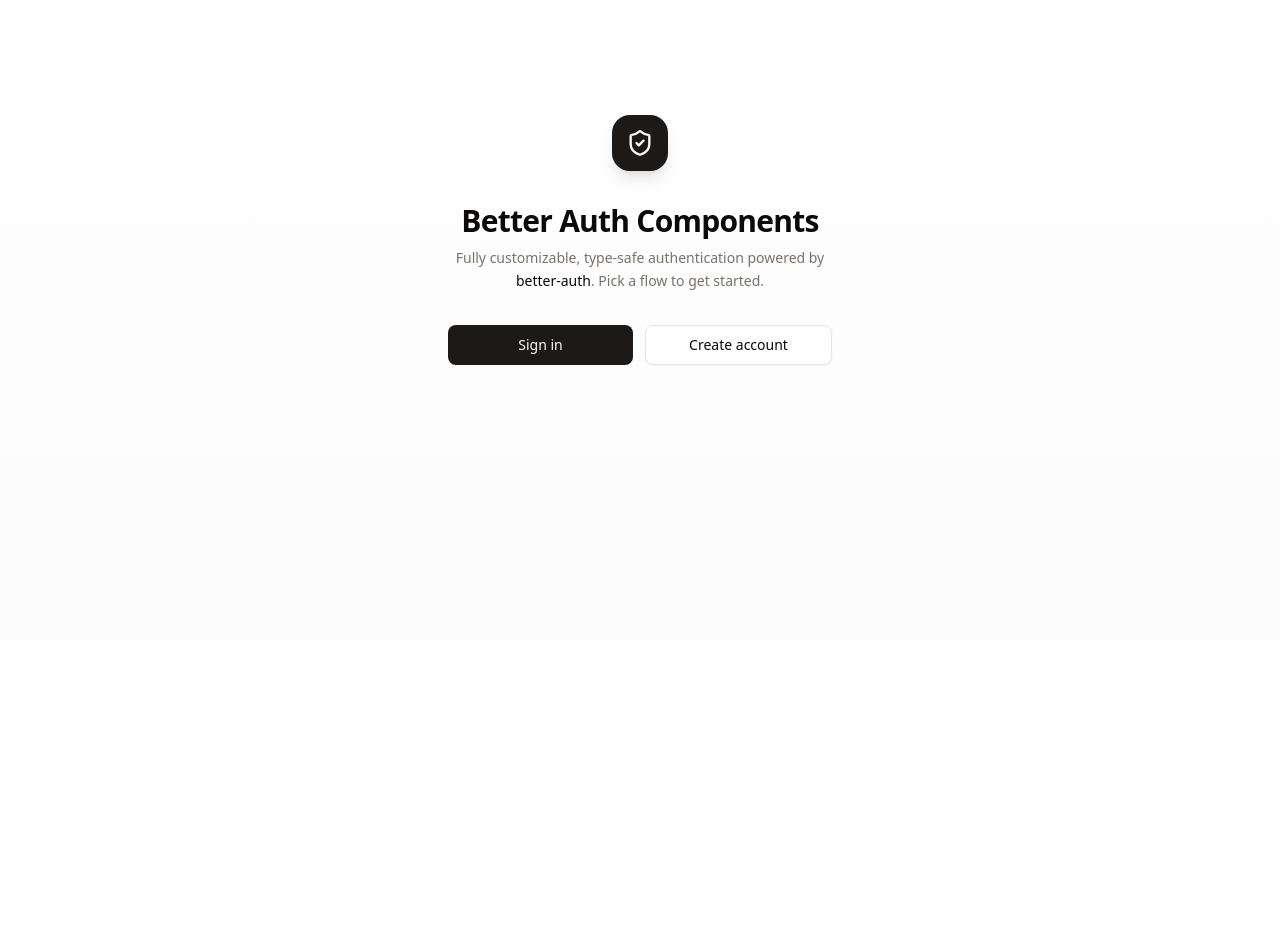
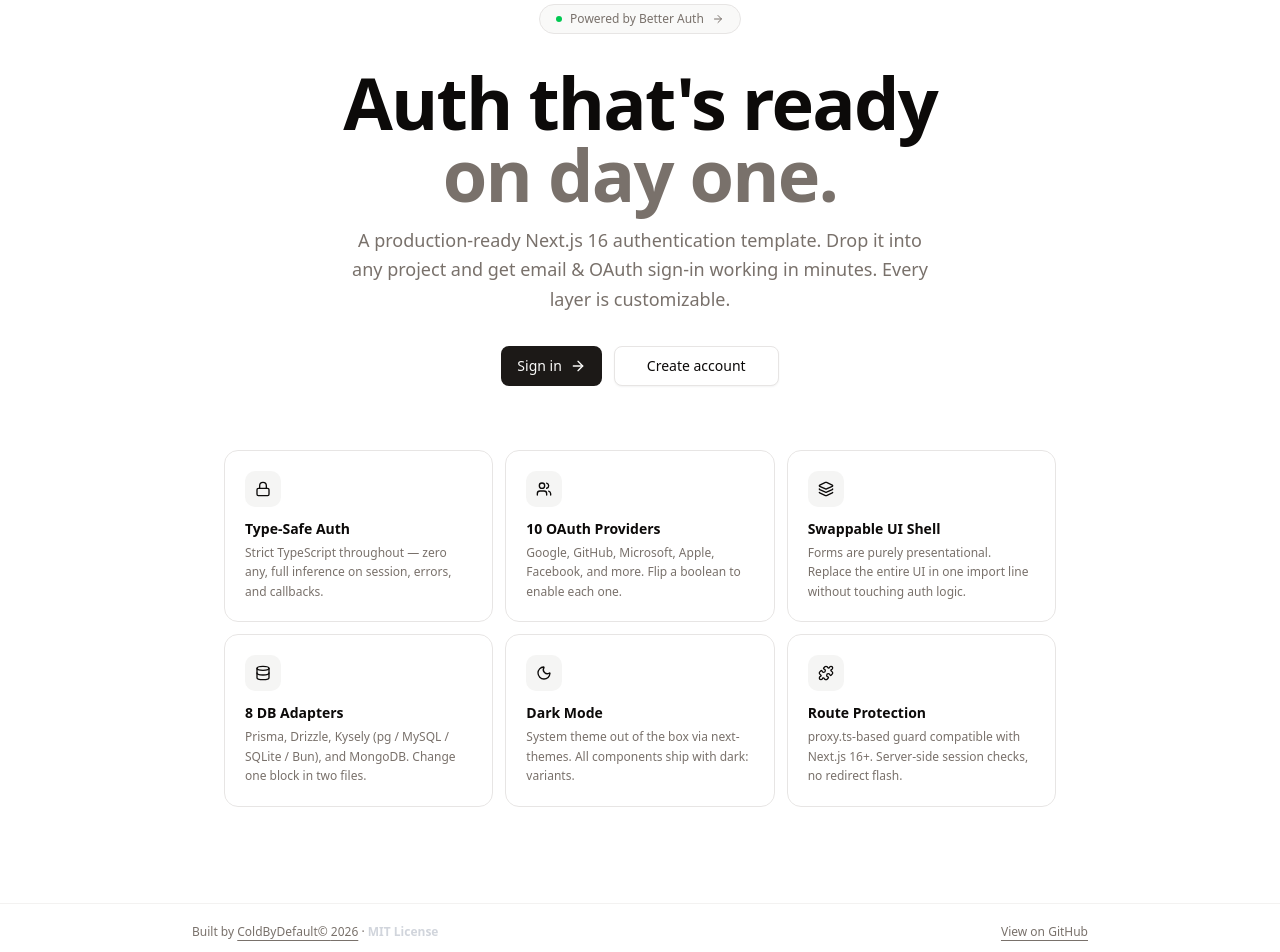
Before and after one commit to ColdByDefault/ready-to-use-auth, a Next.js app: page / in a window 1280 px wide. Shown: the part 160-1112 px from the top of the page. Before the commit the page ends 800 px from the top, so only its background shows below. Built offline with nearby package versions, Linux system fonts and the light colour scheme.

Commit message:
feat: add landing page component with version badge and update root page to use it

```diff
--- a/app/page.tsx
+++ b/app/page.tsx
@@ -1,43 +1,14 @@
-import Link from "next/link";
-import { ShieldCheck } from "lucide-react";
+/**
+ * Root landing page.
+ *
+ * The default landing UI lives in @/components/landing-default.
+ * To replace it with your own:
+ *   1. Delete (or keep) the `components/landing-default/` folder.
+ *   2. Replace the import below with your own component.
+ *   3. That's it — no other files need to change.
+ */
+import { LandingPage } from "@/components/landing-default";
 
-import { Button } from "@/components/ui/button";
-
-/**
- * Root landing page — two CTA buttons routing to sign-in and sign-up.
- * All layout is a pure RSC; no client code needed here.
- */
 export default function HomePage() {
-  return (
-    <main className="from-background to-muted/30 flex min-h-screen flex-col items-center justify-center bg-linear-to-b px-4">
-      <div className="flex max-w-sm flex-col items-center gap-8 text-center">
-        {/* Logo mark */}
-        <div className="bg-primary text-primary-foreground flex size-14 items-center justify-center rounded-2xl shadow-lg">
-          <ShieldCheck className="size-7" />
-        </div>
-
-        {/* Copy */}
-        <div className="flex flex-col gap-2">
-          <h1 className="text-balance text-3xl font-semibold tracking-tight">
-            Better Auth Components
-          </h1>
-          <p className="text-muted-foreground text-sm leading-relaxed text-pretty">
-            Fully customizable, type-safe authentication powered by{" "}
-            <span className="text-foreground font-medium">better-auth</span>.
-            Pick a flow to get started.
-          </p>
-        </div>
-
-        {/* CTAs */}
-        <div className="flex w-full flex-col gap-3 sm:flex-row">
-          <Button asChild className="flex-1" size="lg">
-            <Link href="/sign-in">Sign in</Link>
-          </Button>
-          <Button asChild variant="outline" className="flex-1" size="lg">
-            <Link href="/sign-up">Create account</Link>
-          </Button>
-        </div>
-      </div>
-    </main>
-  );
+  return <LandingPage />;
 }
--- /dev/null
+++ b/components/landing-default/index.ts
@@ -0,0 +1,2 @@
+export { LandingPage } from "./landing-page";
+export { VersionBadge } from "./version-badge";
--- /dev/null
+++ b/components/landing-default/landing-page.tsx
@@ -0,0 +1,175 @@
+import Link from "next/link";
+import {
+  ShieldCheck,
+  ArrowRight,
+  Database,
+  Layers,
+  Moon,
+  Puzzle,
+  Lock,
+  Users,
+} from "lucide-react";
+import { Button } from "@/components/ui/button";
+import { VersionBadge } from "./version-badge";
+
+const FEATURES = [
+  {
+    icon: Lock,
+    title: "Type-Safe Auth",
+    description:
+      "Strict TypeScript throughout — zero any, full inference on session, errors, and callbacks.",
+  },
+  {
+    icon: Users,
+    title: "10 OAuth Providers",
+    description:
+      "Google, GitHub, Microsoft, Apple, Facebook, and more. Flip a boolean to enable each one.",
+  },
+  {
+    icon: Layers,
+    title: "Swappable UI Shell",
+    description:
+      "Forms are purely presentational. Replace the entire UI in one import line without touching auth logic.",
+  },
+  {
+    icon: Database,
+    title: "8 DB Adapters",
+    description:
+      "Prisma, Drizzle, Kysely (pg / MySQL / SQLite / Bun), and MongoDB. Change one block in two files.",
+  },
+  {
+    icon: Moon,
+    title: "Dark Mode",
+    description:
+      "System theme out of the box via next-themes. All components ship with dark: variants.",
+  },
+  {
+    icon: Puzzle,
+    title: "Route Protection",
+    description:
+      "proxy.ts-based guard compatible with Next.js 16+. Server-side session checks, no redirect flash.",
+  },
+] as const;
+
+export function LandingPage() {
+  return (
+    <div className="bg-background relative flex min-h-screen flex-col overflow-hidden">
+      {/* Subtle dot-grid background */}
+      <div
+        aria-hidden
+        className="pointer-events-none absolute inset-0 -z-10"
+        style={{
+          backgroundImage:
+            "radial-gradient(oklch(0.5 0 0 / 0.12) 1px, transparent 1px)",
+          backgroundSize: "24px 24px",
+        }}
+      />
+      {/* Top fade */}
+      <div
+        aria-hidden
+        className="from-background pointer-events-none absolute inset-x-0 top-0 -z-10 h-40 bg-linear-to-b to-transparent"
+      />
+
+      {/* ── Nav ─────────────────────────────────────────────────────────── */}
+      <header className="flex items-center justify-between px-6 py-5 sm:px-10">
+        <div className="flex items-center gap-2">
+          <div className="bg-primary text-primary-foreground flex size-7 items-center justify-center rounded-lg">
+            <ShieldCheck className="size-4" />
+          </div>
+          <span className="text-sm font-semibold tracking-tight">
+            ready-to-use-auth
+          </span>
+        </div>
+        <VersionBadge />
+      </header>
+
+      {/* ── Hero ────────────────────────────────────────────────────────── */}
+      <main className="mx-auto flex w-full max-w-4xl flex-1 flex-col items-center justify-center gap-8 px-4 py-24 text-center sm:px-8">
+        {/* Announcement pill */}
+        <Link
+          href="https://www.better-auth.com/"
+          target="_blank"
+          rel="noopener noreferrer"
+          className="border-border bg-muted/60 text-muted-foreground hover:text-foreground hover:border-foreground/20 inline-flex items-center gap-2 rounded-full border px-4 py-1.5 text-xs transition-colors"
+        >
+          <span className="bg-green-500 size-1.5 rounded-full" />
+          Powered by Better Auth
+          <ArrowRight className="size-3" />
+        </Link>
+
+        {/* Headline */}
+        <div className="flex flex-col gap-4">
+          <h1 className="text-balance text-4xl font-bold tracking-tight sm:text-6xl lg:text-7xl">
+            Auth that&apos;s ready
+            <br />
+            <span className="text-muted-foreground">on day one.</span>
+          </h1>
+          <p className="text-muted-foreground mx-auto max-w-xl text-base leading-relaxed sm:text-lg">
+            A production-ready Next.js 16 authentication template. Drop it into
+            any project and get email &amp; OAuth sign-in working in minutes.
+            Every layer is customizable.
+          </p>
+        </div>
+
+        {/* CTAs */}
+        <div className="flex flex-col gap-3 sm:flex-row">
+          <Button asChild size="lg" className="gap-2 px-8">
+            <Link href="/sign-in">
+              Sign in
+              <ArrowRight className="size-4" />
+            </Link>
+          </Button>
+          <Button asChild variant="outline" size="lg" className="px-8">
+            <Link href="/sign-up">Create account</Link>
+          </Button>
+        </div>
+
+        {/* ── Features grid ─────────────────────────────────────────────── */}
+        <div className="mt-8 grid w-full gap-3 text-left sm:grid-cols-2 lg:grid-cols-3">
+          {FEATURES.map(({ icon: Icon, title, description }) => (
+            <div
+              key={title}
+              className="border-border bg-card/60 rounded-xl border p-5 backdrop-blur-sm"
+            >
+              <div className="bg-muted mb-3 inline-flex size-9 items-center justify-center rounded-lg">
+                <Icon className="text-foreground size-4" />
+              </div>
+              <h3 className="text-foreground mb-1 text-sm font-semibold">
+                {title}
+              </h3>
+              <p className="text-muted-foreground text-xs leading-relaxed">
+                {description}
+              </p>
+            </div>
+          ))}
+        </div>
+      </main>
+
+      {/* ── Footer ──────────────────────────────────────────────────────── */}
+      <footer className="border-border/50 border-t px-6 py-5 sm:px-10">
+        <div className="mx-auto flex max-w-4xl flex-col items-center justify-between gap-3 sm:flex-row">
+          <p className="text-muted-foreground text-xs">
+            Built by{" "}
+            <Link
+              href="https://github.com/ColdByDefault"
+              target="_blank"
+              rel="noopener noreferrer"
+              className="hover:text-foreground underline underline-offset-4 transition-colors"
+            >
+              ColdByDefault© {new Date().getFullYear()}
+            </Link>{" "}
+            · <span className="text-gray-300 font-bold">MIT License</span>
+          </p>
+          <Link
+            href="https://github.com/ColdByDefault/ready-to-use-auth"
+            target="_blank"
+            rel="noopener noreferrer"
+            className="text-muted-foreground hover:text-foreground text-xs underline underline-offset-4 transition-colors"
+          >
+            View on GitHub
+          </Link>
+        </div>
+      </footer>
+    </div>
+  );
+}
--- /dev/null
+++ b/components/landing-default/version-badge.tsx
@@ -0,0 +1,13 @@
+import pkg from "@/package.json";
+
+/**
+ * Reads the version at build time from package.json.
+ * Pure RSC — no client code needed.
+ */
+export function VersionBadge() {
+  return (
+    <span className="bg-muted text-muted-foreground border-border inline-flex items-center gap-1.5 rounded-full border px-3 py-1 font-mono text-xs">
+      <span className="size-1.5 rounded-full bg-green-500" />v{pkg.version}
+    </span>
+  );
+}
```
Also changed, not shown: 1 other file (tests, documents, lock files or other folders).
